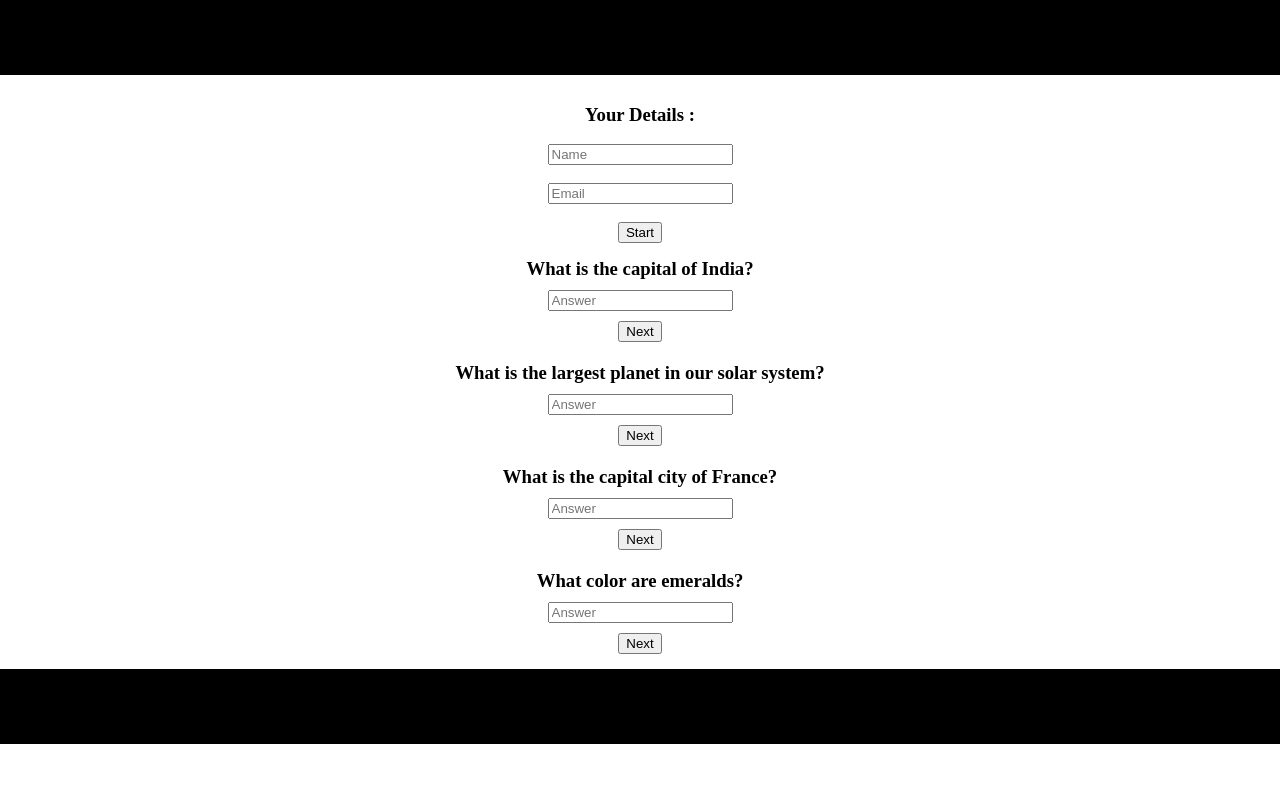
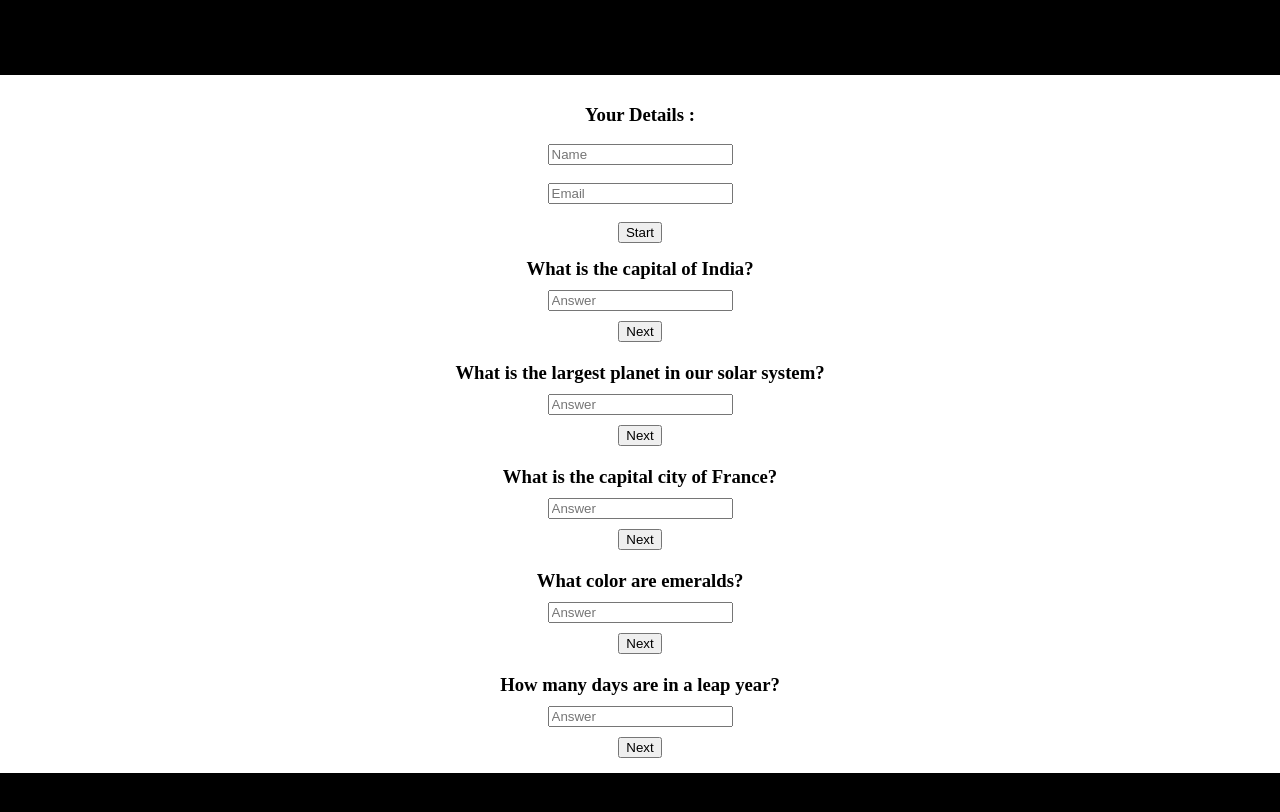
Before and after one commit to Webmav/5question-quiz-react, a React (Vite) app: page / in a window 1280 px wide. Shown: the top 812 px of the page. Built offline with nearby package versions, Linux system fonts and the light colour scheme.

Commit message:
Fifth like fourth.

```diff
--- a/src/assets/components/FifthQuestion.jsx
+++ b/src/assets/components/FifthQuestion.jsx
@@ -1,20 +1,33 @@
-export default function Fifth() {
+import { useState } from 'react'
+
+export default function fifth() {
+    const [isVisible, setIsVisible] = useState(true);
+    const [fifth, setFifth] = useState('');
+
+    function buttonClick() {
+        //alert(`Your answer is "${fifth}"`)
+        setIsVisible(false);
+    }
+
+    if(!isVisible) {
+        return null;
+    }
+
     return(
-        <>
-                <div id="fifth" className="hidden">
-                    <div id="qFiveDiv">
-                        <div className="qFive">
-                            <h3>How many days are in a leap year?</h3>
-                        </div>
-                        <div className="qFive">
-                            <input type="text" className="qFive" id="qLeap"
-                                placeholder="Answer" />
-                        </div>
-                        <div className="qFive">
-                            <button className="next">Next</button>
-                        </div>
-                    </div>
-                </div>
-        </>
+            <div className="fifth-wrapper">
+                <h3>How many days are in a leap year?</h3>
+
+                <input
+                    type="text"
+                    className="qOne"
+                    id="qCapital"
+                    placeholder="Answer"
+                    onChange={(event) => {setFifth(event.target.value)}} />
+
+                <button
+                    className="next"
+                    onClick={buttonClick}
+                    >Next</button>
+            </div>
     )
 }
```
